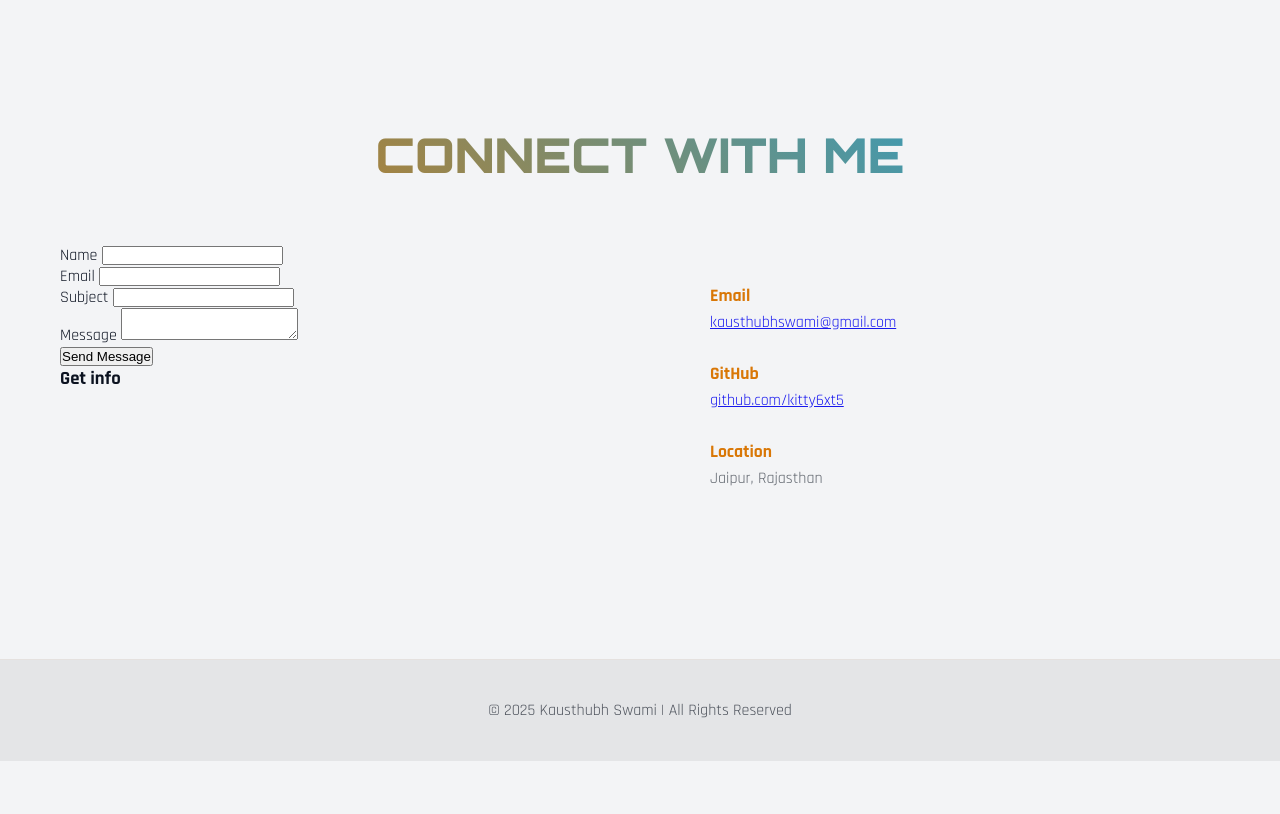
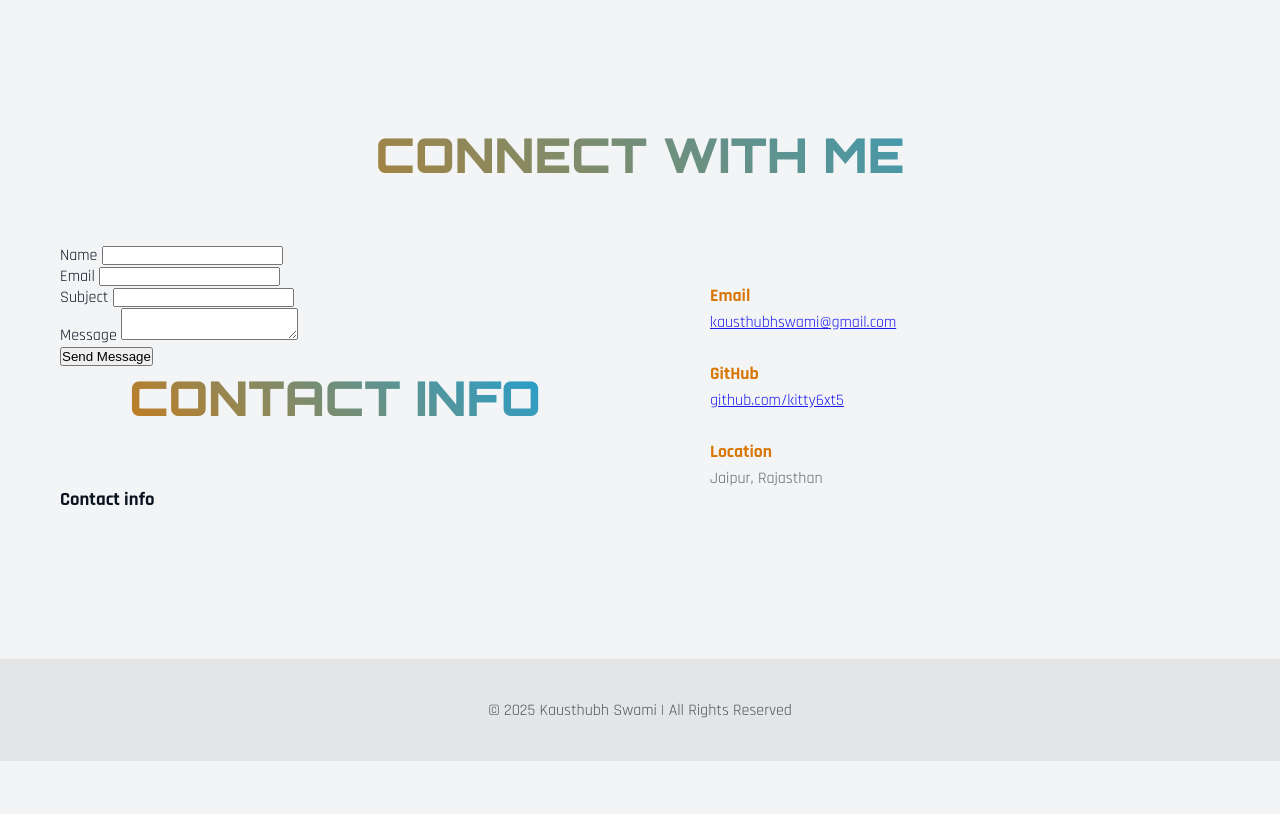
Before and after one commit to kitty6xt5/portfolio-DevOps, a plain HTML site: page index.html in a window 1280 px wide. Shown: the part 3631-4445 px from the top of the page. Drawn offline with Linux system fonts and the light colour scheme.

Commit message:
Update index.html

```diff
--- a/index.html
+++ b/index.html
@@ -291,7 +291,8 @@ https://templatemo.com/tm-596-electric-xtra
                     <textarea id="message" name="message" required></textarea>
  </div>
                 <button type="submit" class="submit-btn">Send Message</button>
-<h3>Get info</h3>
+        <h3 class="section-title" id="contact-heading">Contact info</h3>
+<h3>Contact info</h3>
             </form>
         </div>
         <div class="contact-container">
```
